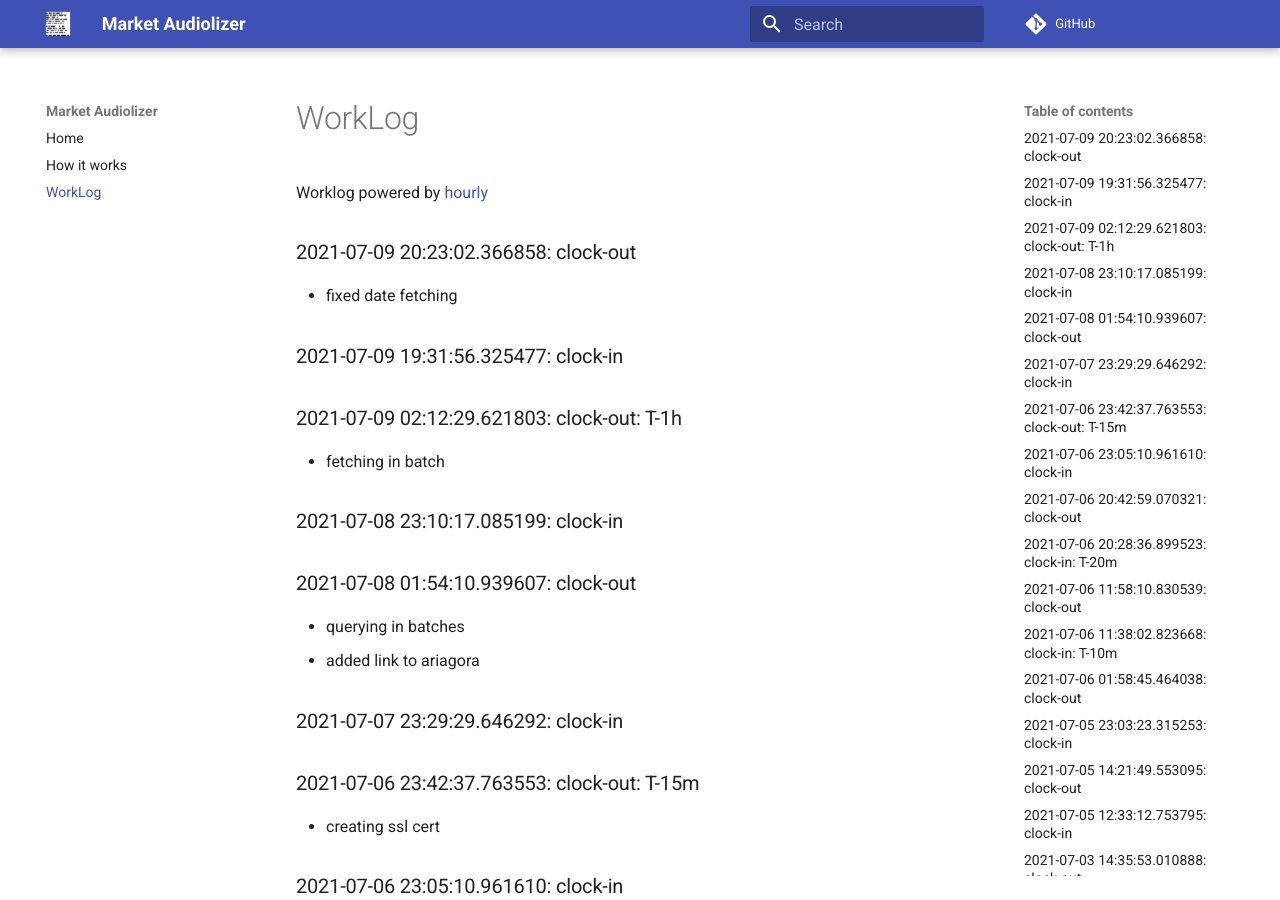
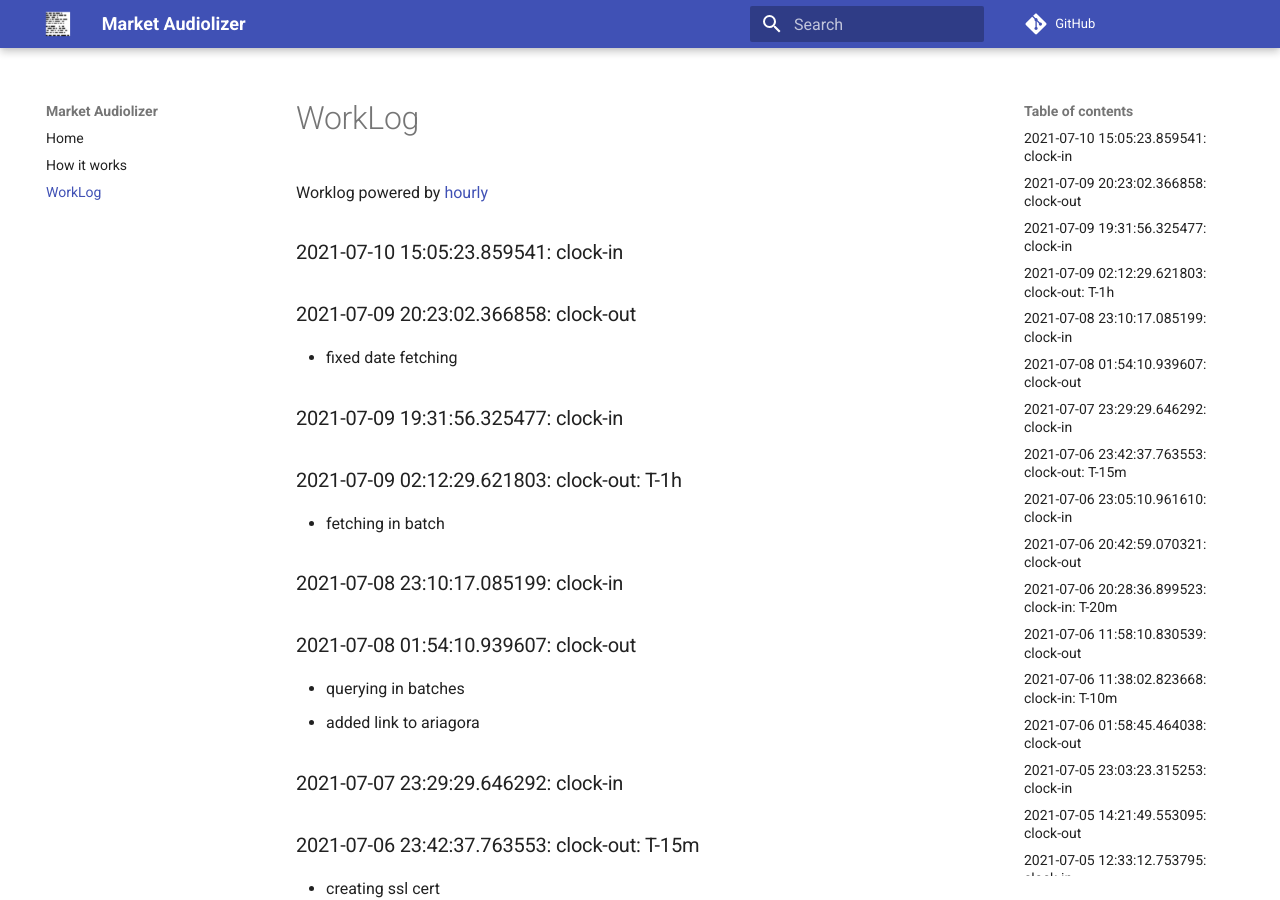
Before and after one commit to asherp/audiolizer, an MkDocs documentation site: the page built from docs/WorkLog.md, in a window 1280 px wide and 900 px high. Built offline with MkDocs 1.6.1 and Material for MkDocs 9.7.7, drawn with Linux system fonts in a browser that asks for light colours; comment, search, counter and statistics services are not loaded.

Commit message:
clock-in

```diff
--- a/WorkLog.md
+++ b/WorkLog.md
@@ -1,3 +1,6 @@
+
+### 2021-07-10 15:05:23.859541: clock-in
+
 ### 2021-07-09 20:23:02.366858: clock-out
 
 * fixed date fetching
```
